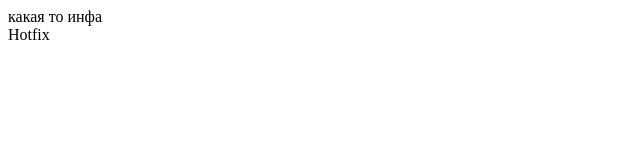
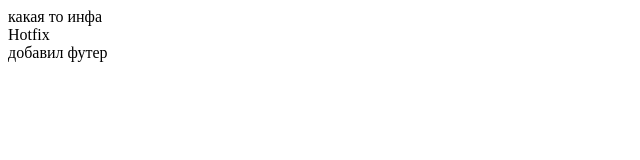
Before and after one commit to vadimsoloviov/project1, a plain HTML site: page index.html in a window 1280 px wide. Shown: the whole page, without its empty margins (0-640 px from the left). Drawn offline with Linux system fonts and the light colour scheme.

Commit message:
коммит footer

```diff
--- a/index.html
+++ b/index.html
@@ -7,6 +7,7 @@
 <body>
 <section>какая то инфа</section>
 <div>Hotfix</div>
+<footer>добавил футер</footer>
 
 </body>
 </html>
```
